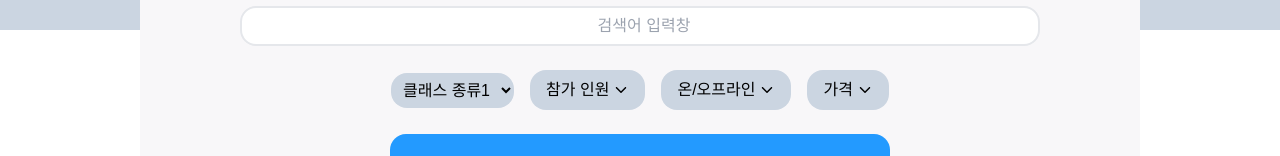
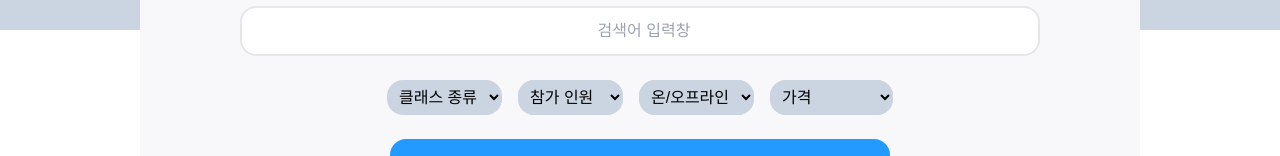
Before and after one commit to yj4-haruman/oneDay, a React (Create React App) app: page / in a window 1280 px wide. Shown: the part 570-726 px from the top of the page. Built offline with nearby package versions, Linux system fonts and the light colour scheme.

Commit message:
헤더 검색창

```diff
--- a/src/component/Header.jsx
+++ b/src/component/Header.jsx
@@ -1,9 +1,23 @@
-import React from "react";
+import React, { useState } from "react";
 import { Link } from "react-router-dom";
-import { IoIosArrowDown } from "react-icons/io";
 import { FaArrowRotateLeft } from "react-icons/fa6";
 
 export default function Header() {
+
+  const [searchQuery, setSearchQuery] = useState("");
+  const [classType, setClassType] = useState("");
+  const [participants, setParticipants] = useState("");
+  const [onlineOffline, setOnlineOffline] = useState("");
+  const [priceRange, setPriceRange] = useState("");
+
+  const handleReset = () => {
+    setSearchQuery("");
+    setClassType("");
+    setParticipants("");
+    setOnlineOffline("");
+    setPriceRange("");
+  };
+
   return (
     <>
       <div className="w-full flex justify-center">
@@ -26,47 +40,106 @@ export default function Header() {
               {/* 검색 초기화 */}
               <div className="w-full flex">
                 <div className="w-full flex justify-end p-4 pr-[11%]">
-                  <p className="flex items-center gap-1 font-semibold">
+                  <p className="flex items-center gap-1 font-semibold cursor-pointer" onClick={handleReset}>
                     <span>검색 초기화</span> <FaArrowRotateLeft />
                   </p>
                 </div>
               </div>
               {/* 메인 검색박스 */}
               <div className="w-full flex justify-center ">
-                <input className="border-2 w-[80%] h-[5vh] pl-2 text-center placeholder-center rounded-2xl" type="text" placeholder="검색어 입력창" />
+                <input
+                className="border-2 w-[80%] h-[50px] pl-2 text-center placeholder-center rounded-2xl"
+                type="text"
+                placeholder="검색어 입력창"
+                value={searchQuery}
+                onChange={(e) => setSearchQuery(e.target.value)}
+                />
               </div>
               {/* 세부 검색박스 */}
               <div className="w-full flex flex-wrap justify-center text-center gap-4 py-6">
                 <button className="w-fit">
-                  {/* <p className="p-2 px-4 flex gap-1 items-center">
-                    <span>클래스 종류</span> <IoIosArrowDown />
-                  </p> */}
-                  <select className=" bg-slate-300 rounded-2xl outline-none p-2">
-                    <option value="1" disabled className="bg-white">
+                  <select className=" bg-slate-300 rounded-2xl outline-none p-2"
+                    value={classType}
+                    onChange={(e) => setClassType(e.target.value)}>
+                    <option value="" disabled className="bg-white">
                       클래스 종류
                     </option>
-                    <option value="2" className="bg-white">
-                      클래스 종류1
+                    <option value="group" className="bg-white">
+                      단체
                     </option>
-                    <option value="3" className="bg-white">
-                      클래스 종류2
+                    <option value="drawing" className="bg-white">
+                      드로잉
+                    </option>
+                    <option value="perfume" className="bg-white">
+                      향수
+                    </option>
+                    <option value="baking" className="bg-white">
+                      베이킹
+                    </option>
+                    <option value="sport" className="bg-white">
+                      스포츠
+                    </option>
+                    <option value="ceramic" className="bg-white">
+                      도자기
+                    </option>
+                    <option value="date" className="bg-white">
+                      데이트
+                    </option>
+                    {/* 나머지 옵션들 추가 */}
+                  </select>
+                </button>
+                <button className="w-fit bg-slate-300 rounded-2xl">
+                  <select className=" bg-slate-300 rounded-2xl outline-none p-2"
+                  value={participants}
+                  onChange={(e) => setParticipants(e.target.value)}>
+                    <option value="" disabled className="bg-white">
+                      참가 인원
+                    </option>
+                    <option value="0-4" className="bg-white">
+                      0 ~ 4 명
+                    </option>
+                    <option value="5-9" className="bg-white">
+                      5 ~ 9명
+                    </option>
+                    <option value="10-15" className="bg-white">
+                      10 ~ 15명
+                    </option>
+                    {/* 나머지 옵션들 추가 */}
+                  </select>
+                </button>
+                <button className="w-fit bg-slate-300 rounded-2xl">
+                      <select className=" bg-slate-300 rounded-2xl outline-none p-2"
+                      value={onlineOffline}
+                      onChange={(e) => setOnlineOffline(e.target.value)}>
+                    <option value="" disabled className="bg-white">
+                      온/오프라인
+                    </option>
+                    <option value="online" className="bg-white">
+                      온라인
+                    </option>
+                    <option value="offline" className="bg-white">
+                      오프라인
                     </option>
                   </select>
                 </button>
                 <button className="w-fit bg-slate-300 rounded-2xl">
-                  <p className="p-2 px-4 flex gap-1 items-center">
-                    <span>참가 인원</span> <IoIosArrowDown />
-                  </p>
-                </button>
-                <button className="w-fit bg-slate-300 rounded-2xl">
-                  <p className="p-2 px-4 flex gap-1 items-center">
-                    <span>온/오프라인</span> <IoIosArrowDown />
-                  </p>
-                </button>
-                <button className="w-fit bg-slate-300 rounded-2xl">
-                  <p className="p-2 px-4 flex gap-1 items-center">
-                    <span>가격</span> <IoIosArrowDown />
-                  </p>
+                      <select className=" bg-slate-300 rounded-2xl outline-none p-2"
+                      value={priceRange}
+                      onChange={(e) => setPriceRange(e.target.value)}>
+                    <option value="" disabled className="bg-white">
+                      가격
+                    </option>
+                    <option value="30000" className="bg-white">
+                      30,000원 ~
+                    </option>
+                    <option value="50000" className="bg-white">
+                     50,000원 ~
+                    </option>
+                    <option value="100000" className="bg-white">
+                     100,000원 ~
+                    </option>
+                    {/* 나머지 옵션들 추가 */}
+                  </select>
                 </button>
               </div>
               {/* 강좌 검색하기버튼 */}
```
